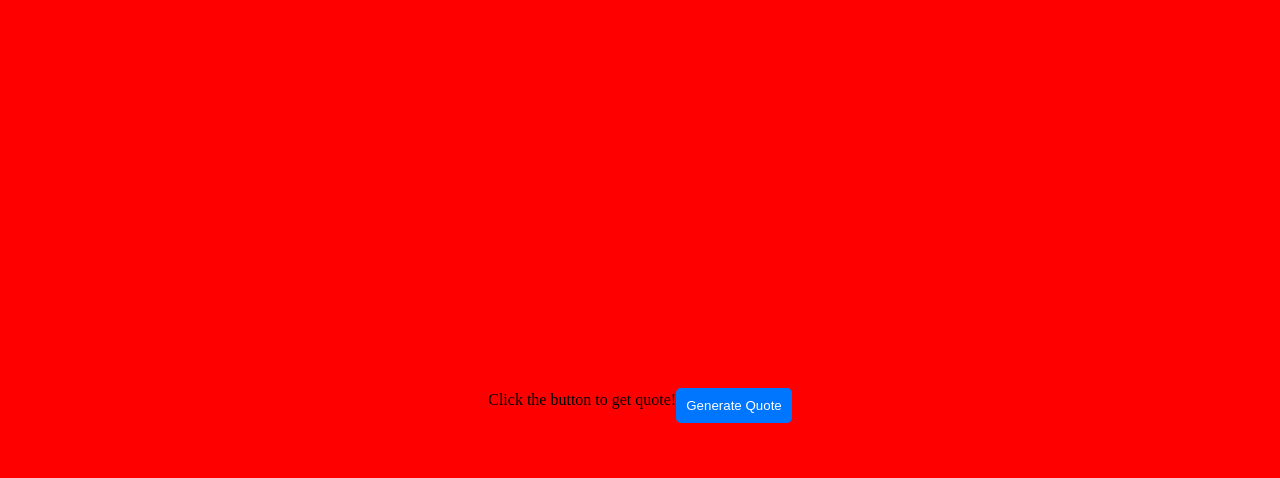
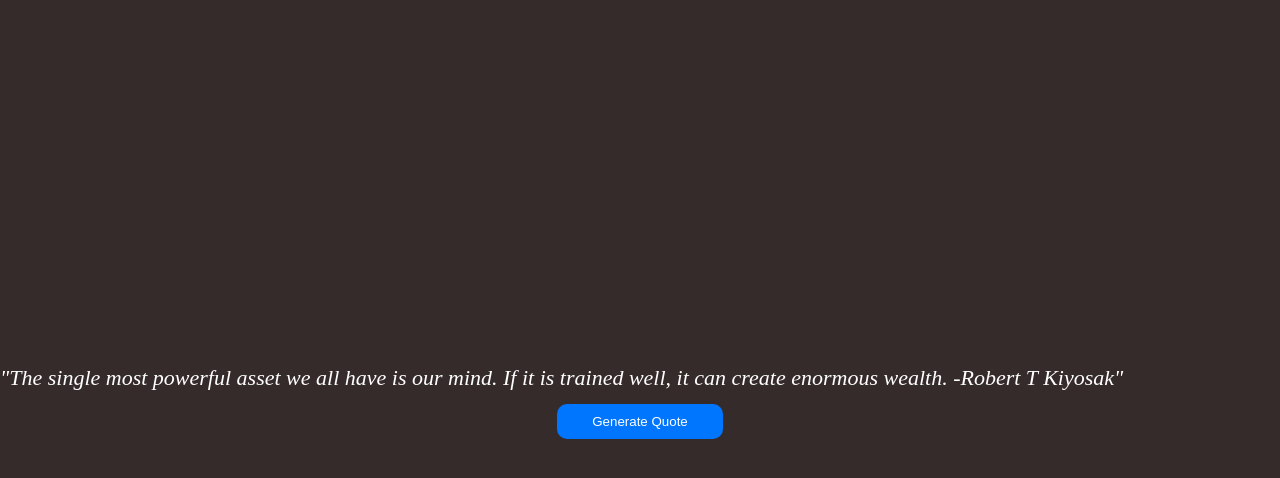
Before and after one commit to krupesh788/Quote-genrate-js, a plain HTML site: page index.html in a window 1280 px wide. Both pictures are taken after a click on the button "Generate Quote". Drawn offline with Linux system fonts and the light colour scheme.

Commit message:
changes added

```diff
--- a/index.html
+++ b/index.html
@@ -7,16 +7,17 @@
     <title>Document</title>
 </head>
 <body>
+
     <div class="container">
 
-        <p id="quote-text">Click the button to get quote!</p>
+        <div id="quote-text">
 
-        <button onclick="quoteGenerate()" id="generate-Button">Generate Quote</button>
+        </div>
 
-
-
+        <button onclick="quoteGenerate()">Generate Quote</button>
 
     </div>
 
+    <script src="script.js"></script>
 </body>
 </html>
--- a/script.js
+++ b/script.js
@@ -1,25 +1,27 @@
 const quotes = [
-  "Some people die at 25 and arenot buried until 75.-Benjamin Franklin",
-  "If your only goal is to become rich, you will never achieve it.-John D Rockfeller Sr",
-  "When people talk, listen completely.Most people never listen.-Ernest Hemingway",
-  "Better to jump and make a mistake than sit there too frightened to make a move.-Richard Templar",
+  "Some people die at 25 and arenot buried until 75. \n -Benjamin Franklin",
+  "If your only goal is to become rich, you will never achieve it.  -John D Rockfeller Sr",
+  "When people talk, listen completely.Most people never listen.  -Ernest Hemingway",
+  "Better to jump and make a mistake than sit there too frightened to make a move.  -Richard Templar",
 
-  "If you are comfortable dancing in public without alcohol or drugs, you are at peace with who you are.-Ankur Warikoo",
-  "People do not decide their futures, they decide their habits and their habits decide their futures.-F.M. Alexander",
-  "Never put too much trust in friends, learn how to use enemies.-Robert Greene",
-  "Only staying active will make you want to livea hundred years.-Japanese Proverb",
-  "You are what you eat and read.-Maya Corrigan Fall in love with taking care of yourself.Fall in love with becoming the best version of yourself but with patience, with compassion andrespect to your own journey.-S. Mcnutt",
-  "The first step toward getting somewhere is to decide that you are not going to stay where you are.-J.P. Morgan",
-  "The single most powerful asset we all have is our mind. If it is trained well, it can create enormous wealth.-Robert T Kiyosak",
+  "If you are comfortable dancing in public without alcohol or drugs, you are at peace with who you are.  -Ankur Warikoo",
+  "People do not decide their futures, they decide their habits and their habits decide their futures.  -F.M. Alexander",
+  "Never put too much trust in friends, learn how to use enemies.  -Robert Greene",
+  "Only staying active will make you want to livea hundred years.  -Japanese Proverb",
+  "You are what you eat and read.-Maya Corrigan Fall in love with taking care of yourself.Fall in love with becoming the best version of yourself but with patience, with compassion andrespect to your own journey.  - S. Mcnutt",
+  "The first step toward getting somewhere is to decide that you are not going to stay where you are.  -J.P. Morgan",
+  "The single most powerful asset we all have is our mind. If it is trained well, it can create enormous wealth.  -Robert T Kiyosak",
 ];
 
-const generateButton = document.getElementById("#generate-button");
+//const generateButton = document.getElementById("#generate-button");
 
-const quoteText = document.getElementById("#quote-text");
+//const quoteText = document.getElementById("#quote-text");
 
-generateButton.addEventListener("click", quoteGenerate());
+//generateButton.addEventListener("click", quoteGenerate());
 
 function quoteGenerate() {
+
   const randomIndex = Math.floor(Math.random() * quotes.length);
-  quoteText.textContent = quotes[randomIndex];
+  document.getElementById("quote-text").innerHTML = '"' + quotes[randomIndex]  + '"';
+
 }
--- a/style.css
+++ b/style.css
@@ -6,25 +6,42 @@
 }
 body{
 
-    background-color: red;
+    background-color: rgb(54, 43, 43);
     font-family:'Times New Roman', Times, serif;
-}
-.container{
-
     display: flex;
     justify-content: center;
     align-items: center;
     height: 100vh;
-    text-align: center;
+    /* width: 250PX; */
+    margin: 0 auto;
+}
+.container{
+
+    width: 100%;
 }
 
-#generate-Button{
+button{
+
+
 
     background-color: #0076ff;
     color: #fff;
     border: none;
-    padding: 10px;
-    border-radius: 5px;
+    padding: 10px 35px;
+    border-radius: 10px;
     cursor: pointer;
-    margin-top: 10px;
+    /* margin-top: 10px; */
+    display: block;
+    margin: 0 auto;
 }
+
+#quote-text{
+
+    width: 100%;
+    font-size: 22px;
+    font-style: italic;
+    /* text-align: center; */
+    color: #fff;
+    margin-bottom: 10px;
+    line-height: 1.5;
+}
```
Also changed, not shown: quote generate output.png (added).
